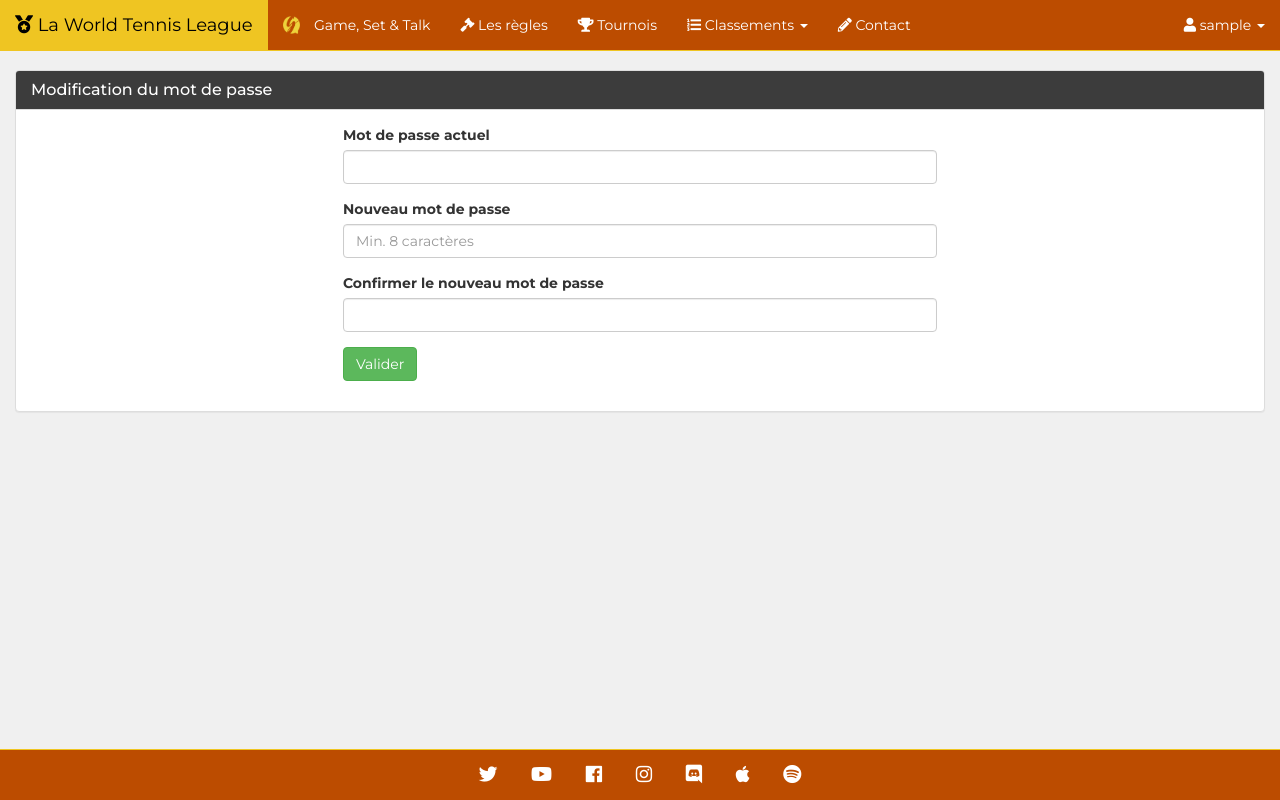
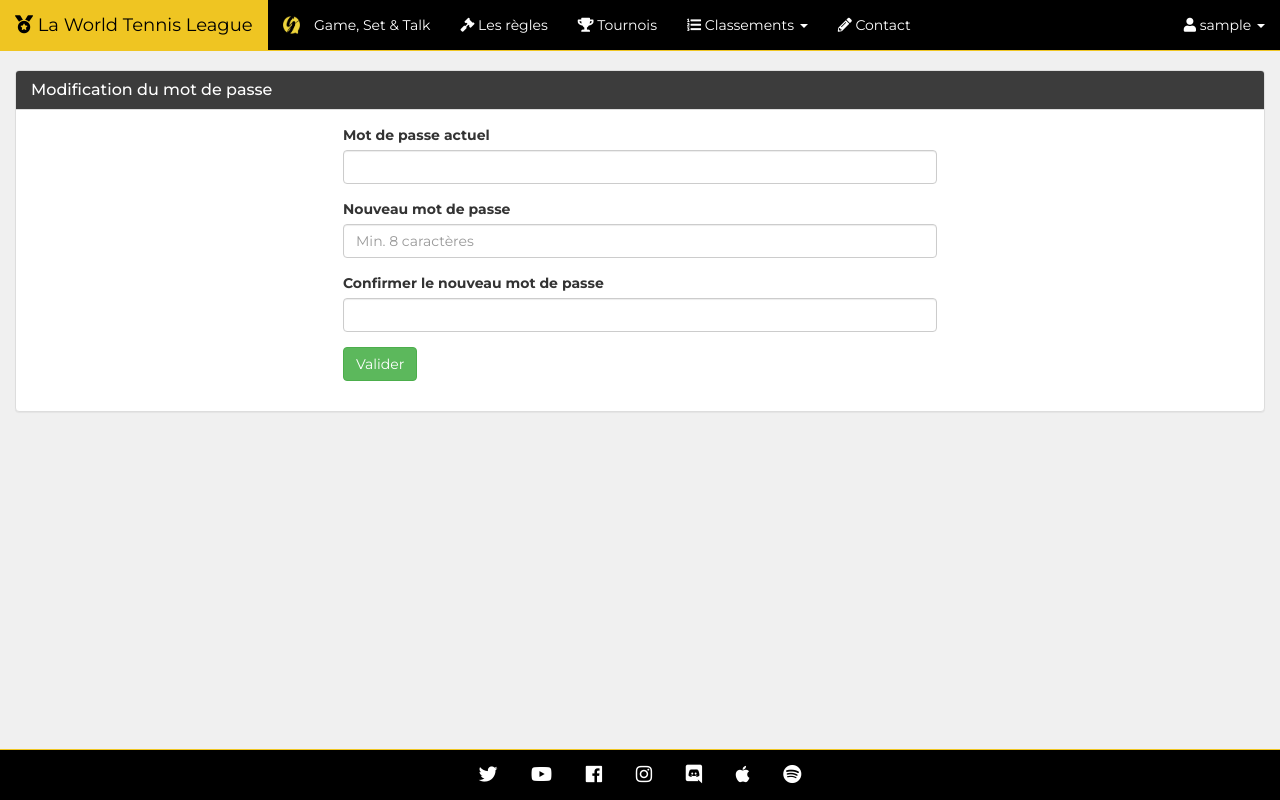
Before and after one commit to colingdc/world-tennis-league, a Flask app: page /wtl/change-password in a window 1280 px wide. Run offline with Flask 2, Linux system fonts and the light colour scheme; a user stored in the database is signed in; data that the repository does not hold is empty; parts of the project's set-up code (start-up, migrations or seed data) failed here and were passed over; some libraries are stand-ins or nearby versions.

Commit message:
Change navbar color to black

```diff
--- a/app/static/css/navbar.css
+++ b/app/static/css/navbar.css
@@ -10,7 +10,7 @@
 }
 
 .navbar-default {
-  background-color: #bc4c00;
+  background-color: #000000;
   border-color: #efc522;
 }
 .navbar-default .navbar-brand {
@@ -33,7 +33,7 @@
   background-color: #efc522;
 }
 .navbar-default .navbar-nav > li > .dropdown-menu {
-  background-color: #bc4c00;
+  background-color: #000000;
 }
 .navbar-default .navbar-nav > li > .dropdown-menu > li > a {
   color: #ffffff;
```
